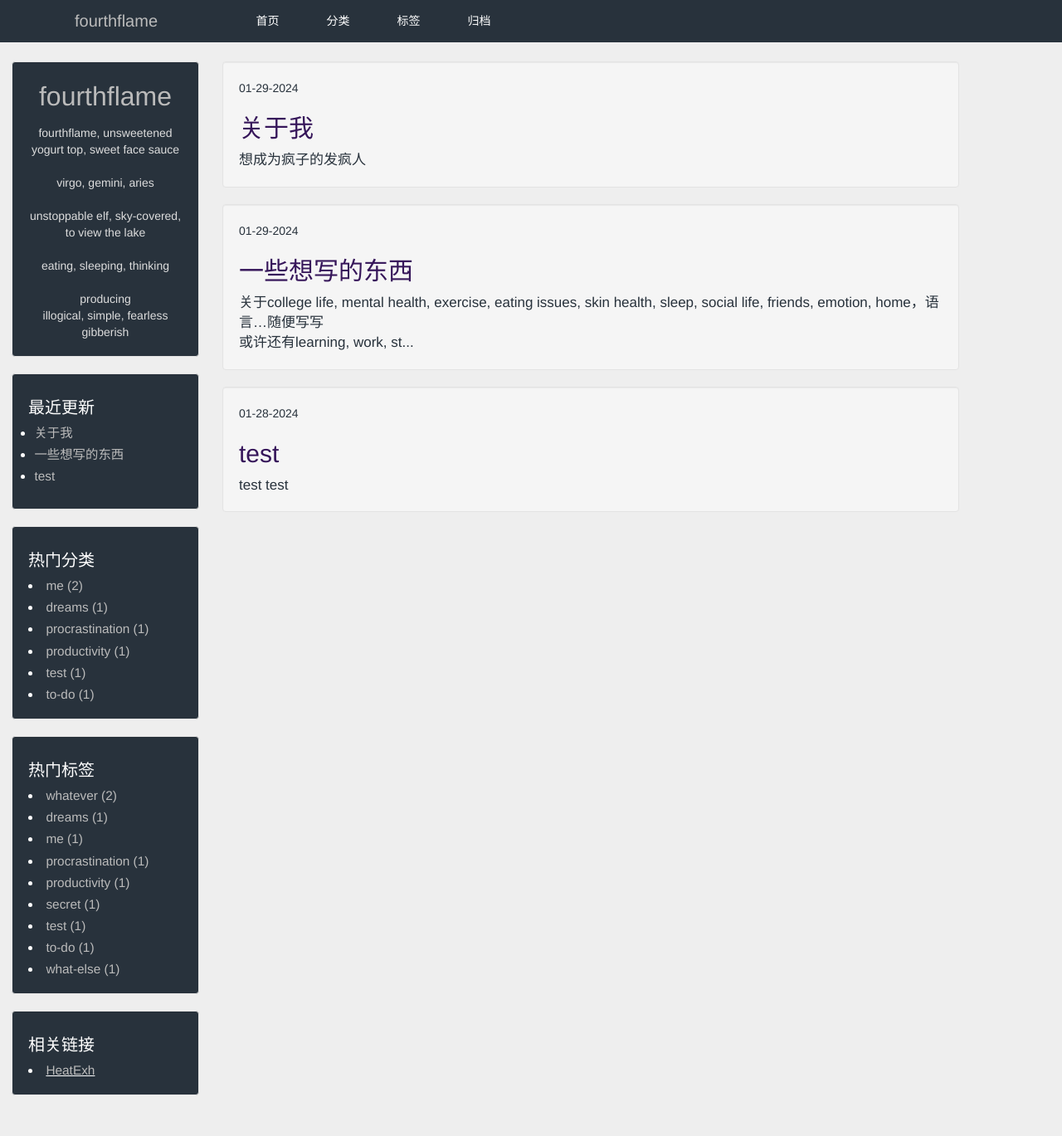
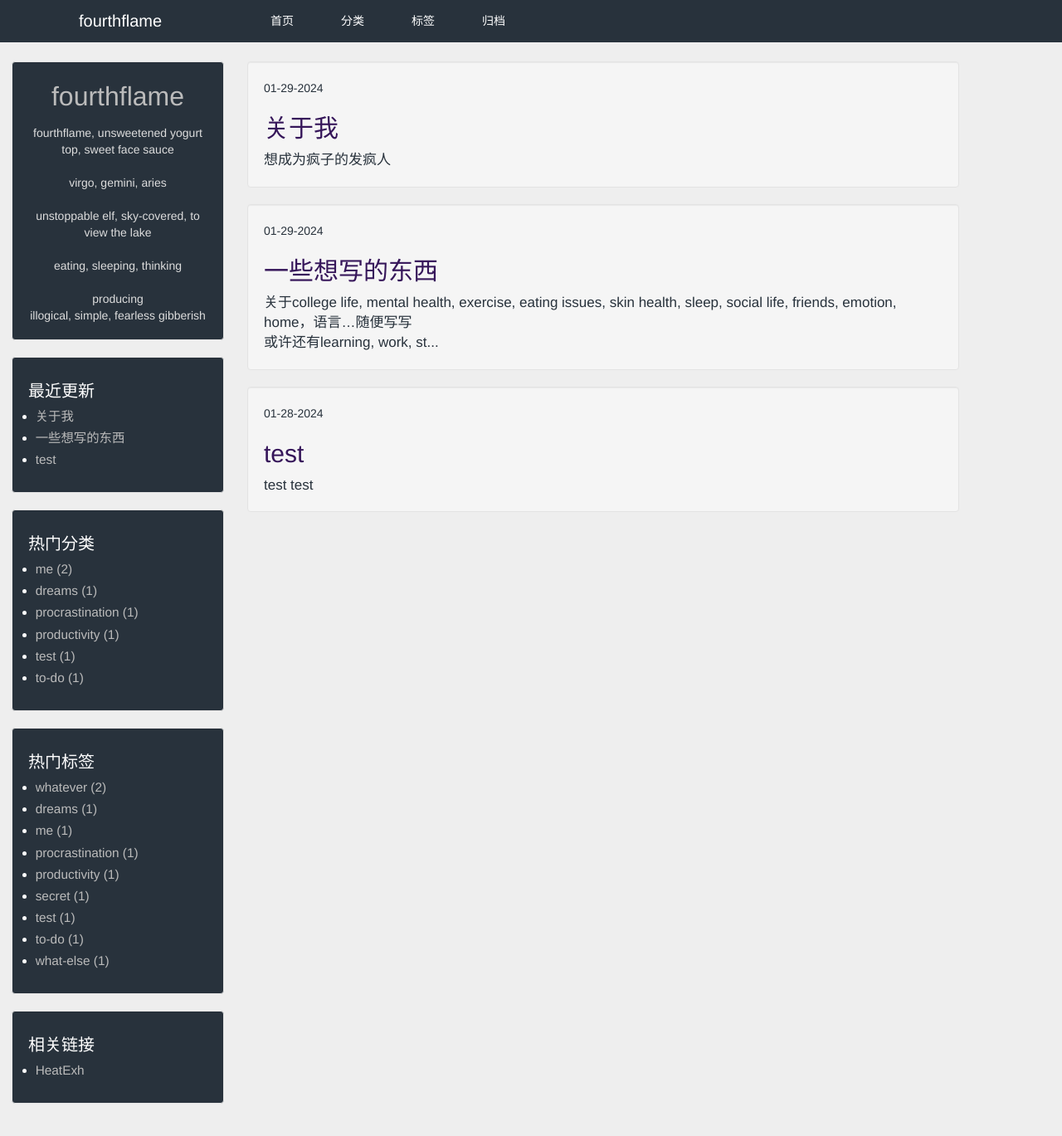
Before and after one commit to fourthflame/fourthflame.github.io, a Jekyll site: the page built from index.html, in a window 1280 px wide and 1400 px high. Shown: the top 1369 px of the window at 83% size. Built offline with Jekyll 4.4.1, drawn with Linux system fonts in a browser that asks for light colours.

Commit message:
Minor style fix

```diff
--- a/_includes/header.html
+++ b/_includes/header.html
@@ -16,7 +16,7 @@
     <script async src="https://www.googletagmanager.com/gtag/js?id=G-8JN9B1ZGJK"></script>
     <script>
         window.dataLayer = window.dataLayer || [];
-      function gtag(){dataLayer.push(arguments);}
+        function gtag() {dataLayer.push(arguments);}
         gtag('js', new Date());
 
         gtag('config', 'G-8JN9B1ZGJK');
@@ -28,26 +28,34 @@
     <div class="container-fluid">
         <div class="row-fluid">
             <div class="navbar navbar-custom navbar-fixed-top" role="navigation">
+                <section class="header-content">
+                    <flexbox class="margin0">
                         <div class="navbar-header">
-                <button type="button" class="navbar-toggle" data-toggle="collapse" data-target="#bs-example-navbar-collapse-1">
+                            <button type="button" class="navbar-toggle" data-toggle="collapse"
+                                data-target="#bs-example-navbar-collapse-1">
                                 <span class="sr-only">Toggle navigation</span>
                                 <span class="icon-bar"></span>
                                 <span class="icon-bar"></span>
                                 <span class="icon-bar"></span>
                             </button>
-                <a class="navbar-brand" href="{{ site.baseurl }}/">{{ site.name }}</a>
+                            <a class="navbar-brand" style="margin-left: 80px;" href="{{ site.baseurl }}/">{{ site.name }}</a>
                         </div>
+                    </flexbox>
+                    <flexbox class="wide margin0">
                         <div class="collapse navbar-collapse" id="bs-example-navbar-collapse-1">
                             <ul class="nav navbar-nav">
                                 {% assign trans = site.data.values[site.lan] %}
                                 <li class="active"><a href="{{ site.baseurl }}/">{{ trans.home }}</a></li>
-                    <li class="active"><a href="{{ site.baseurl }}/categories">{{ trans.categories }}</a></li>
+                                <li class="active"><a href="{{ site.baseurl }}/categories">{{ trans.categories }}</a>
+                                </li>
                                 <li class="active"><a href="{{ site.baseurl }}/tags">{{ trans.tags }}</a></li>
                                 <li class="active"><a href="{{ site.baseurl }}/archive">{{ trans.archive }}</a></li>
                                 <!-- <li class="active"><a href="{{ site.baseurl }}/about">{{ trans.about }}</a></li> -->
                             </ul>
 
                         </div>
+                    </flexbox>
+                </section>
             </div>
         </div>
     </div>
--- a/_includes/sidebar.html
+++ b/_includes/sidebar.html
@@ -24,6 +24,7 @@
 <!-- 分类 -->
 <div class="sidebar well">
     <h1>{{ trans.hot_categories }}</h1>
+    <ul>
     {% assign max_category_count = 0 %}
     {% for category in site.categories %}
         {% if category[1].size > max_category_count %}
@@ -46,11 +47,13 @@
             {% break %}
         {% endif %}
     {% endfor %}
+    </ul>
 </div>
 
 <!-- 标签 -->
 <div class="sidebar well">
     <h1>{{ trans.hot_tags }}</h1>
+    <ul>
     {% assign max_tag_count = 0 %}
     {% for tag in site.tags %}
         {% if tag[1].size > max_tag_count %}
@@ -73,17 +76,18 @@
             {% break %}
         {% endif %}
     {% endfor %}
+    </ul>
 </div>
 
 
 <!-- 相关链接 -->
 <div class="sidebar well">
     <h1>{{ trans.related_links }}</h1>
-    <u>
+    <ul>
         {% for link in site.data.related_sites %}
             <li>
                 <a href="{{ site.baseurl }}/{{ link.url }}" target="_blank">{{ link.title }}</a>
             </li>
         {% endfor %}
-    </u>
+    </ul>
 </div>
--- a/_sass/theme.scss
+++ b/_sass/theme.scss
@@ -11,6 +11,22 @@
 .mainSection {
     margin: auto;
     max-width: 1280px;
+}
+
+.header-content {
+    margin: auto;
+    max-width: 1280px;
+}
+
+.header-content {
+    height: 50px;
+    display: flex;
+    flex-wrap: wrap;
+    flex-direction: row;
+}
+
+.margin0 {
+    margin: 0px;
 }
 
 .wrap {
@@ -27,7 +43,7 @@
 
 
 flexbox {
-    flex: 1 110px;
+    flex: 1 150px;
     margin: 1em;
 }
 
@@ -190,9 +206,9 @@
     background-color: $nav-bar-open-a-background-color;
 }
 
+
 .navbar-custom .navbar-brand {
     color: $nav-bar-brand-color;
-    width: 280px;
     font-size: 20px;
     text-align: center;
 }
```
Lines whose indentation alone changed are shown as unchanged.
